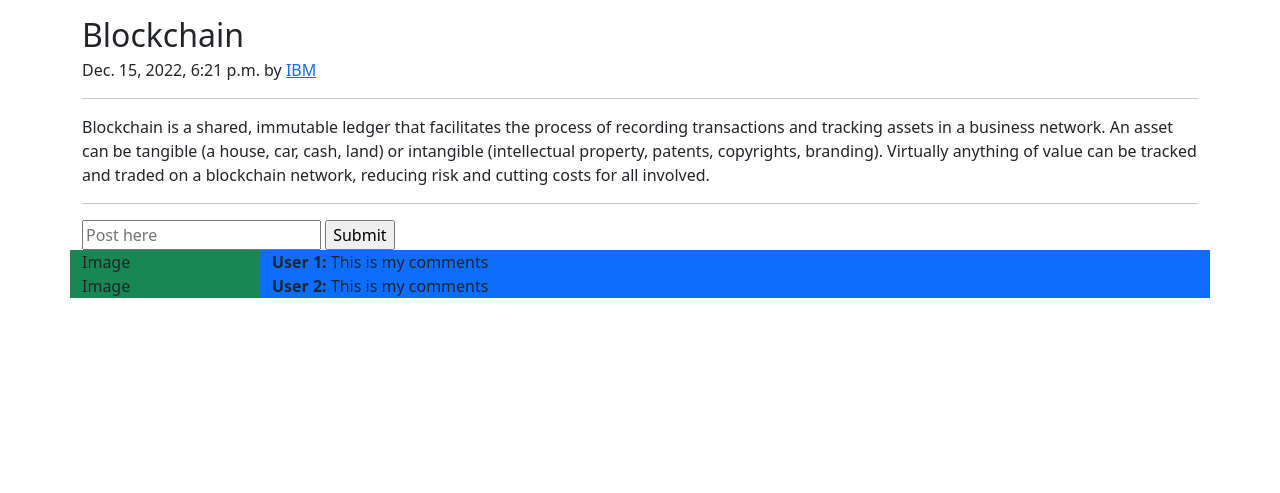
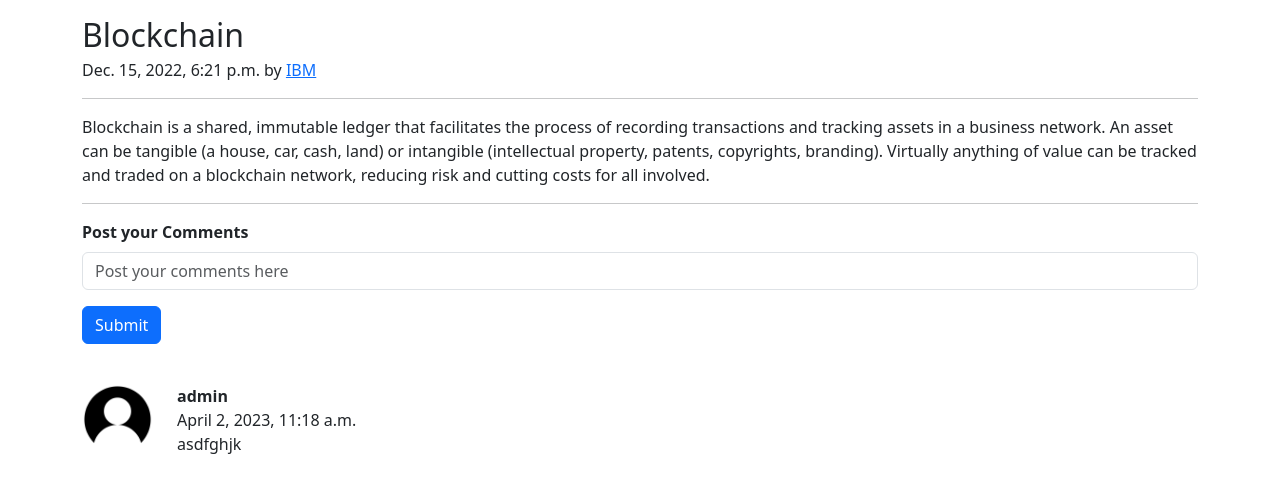
Before and after one commit to amalk-money/myBlog, a Django app: a page that uses myBlog/templates/blog/blogPost.html in a window 1280 px wide. Shown: the part 56-549 px from the top of the page. Run offline with Django 4.2, Linux system fonts and the light colour scheme; data comes from the database, SQL or seed files in the repository; both versions use the stored data as it was after the commit.

Commit message:
comment section working. default user profile pic added.

```diff
--- a/myBlog/blog/urls.py
+++ b/myBlog/blog/urls.py
@@ -9,5 +9,4 @@ urlpatterns = [
     path('', views.blogHome, name="blogHome"),
     path('<str:slug>/', views.blogPost, name="blogPost"),
 
-
 ]
--- a/myBlog/home/urls.py
+++ b/myBlog/home/urls.py
@@ -10,5 +10,4 @@ urlpatterns = [
     path('signup', views.handleSignUp, name="handleSignUp"),
     path('login', views.handleLogin, name="handleLogin"),
     path('logout', views.handleLogout, name="handleLogout"),
-
 ]
--- a/myBlog/myBlog/settings.py
+++ b/myBlog/myBlog/settings.py
@@ -123,6 +123,12 @@ USE_TZ = True
 
 STATIC_URL = 'static/'
 
+import os
+
+STATICFILES_DIRS = [
+    os.path.join(BASE_DIR, "static"),
+]
+
 # Default primary key field type
 # https://docs.djangoproject.com/en/4.1/ref/settings/#default-auto-field
 
--- a/myBlog/templates/blog/blogPost.html
+++ b/myBlog/templates/blog/blogPost.html
@@ -6,27 +6,37 @@ Blog Post Page
 
 {% block body %}
 <div class="container my-3">
-<article class="blog-post">
+    <article class="blog-post">
         <h2 class="blog-post-title mb-1">{{post.title}}</h2>
         <p class="blog-post-meta">{{post.date}} by <a href="/about">{{post.author}}</a></p>
         <hr>
         <p>{{post.content}}</p>
         <hr>
-</article>
+    </article>
 </div>
 <div class="container">
-        <form action="/blog/postComment" method="post">{% csrf_token %}
-                <input type="text" name="comment" placeholder="Post here">
-                <input type="hidden" name="postSNo" value="{{post.postID}}">
-                <input type="submit" value="Submit">
-        </form>
-        <div class="row">
-                <div class="col-md-2 bg-success">Image</div>
-                <div class="col-md-10 bg-primary"><b>User 1:</b> This is my comments</div>
+
+    <form action="/blog/postComment" method="post">{% csrf_token %}
+        <div class="mb-3">
+            <label for="postcomments" class="form-label"><strong>Post your Comments</strong></label>
+            <input type="text" class="form-control" name="comment" placeholder="Post your comments here">
         </div>
-        <div class="row">
-                <div class="col-md-2 bg-success">Image</div>
-                <div class="col-md-10 bg-primary"><b>User 2:</b> This is my comments</div>
+        <input type="hidden" name="postSNo" value="{{post.postID}}">
+        <button type="submit" class="btn btn-primary">Submit</button>
+    </form>
+    <br>
+    {% for comment in comments %}
+        <div class="row my-3">
+        <div class="col-md-1">
+            <img src="/static/user.png" class="rounded mx-auto d-block w-100" alt="user">
+
         </div>
+            <div class="col-md-11"><b>{{comment.user.username}}</b>
+                <br>
+                {{comment.time}}
+                <br>
+                {{comment.comment}}
+        </div>
+    {% endfor %}
 </div>
 {% endblock body %}
```
Also changed, not shown: myBlog/db.sqlite3, myBlog/static/user.png (added).
